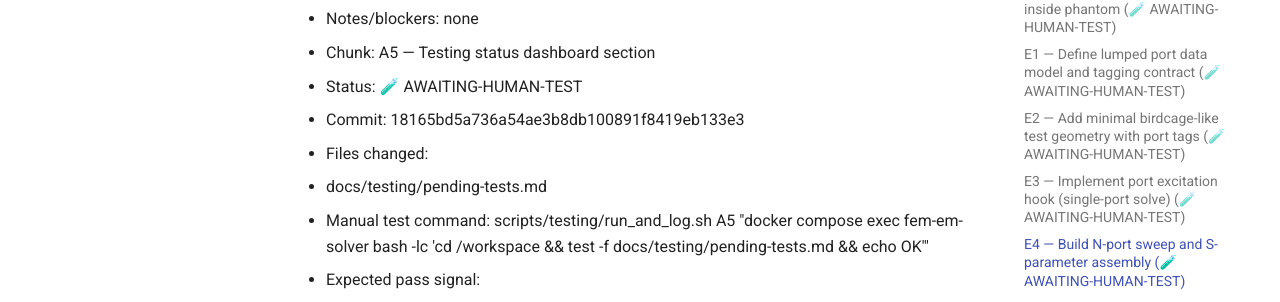
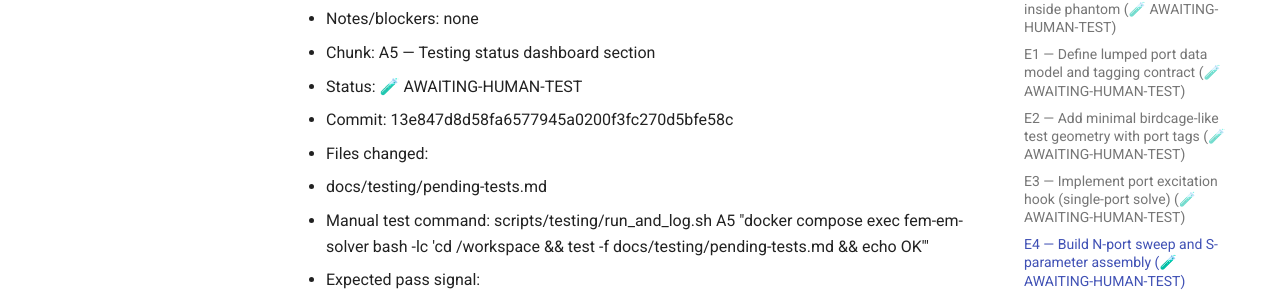
Before and after one commit to awarru/fem-em-solver, an MkDocs documentation site: the page built from docs/testing/pending-tests.md, in a window 1280 px wide and 900 px high, scrolled down 31347 px. Shown: the part 379-681 px from the top of the window. Built offline with MkDocs 1.6.1 and Material for MkDocs 9.7.7, drawn with Linux system fonts in a browser that asks for light colours; comment, search, counter and statistics services are not loaded.

Commit message:
docs(testing): fill A5 commit reference

```diff
--- a/docs/testing/pending-tests.md
+++ b/docs/testing/pending-tests.md
@@ -828,7 +828,7 @@ Dashboard audit note (2026-03-17 11:00 UTC): reviewed `docs/testing/test-results
 
 - Chunk: A5 — Testing status dashboard section
 - Status: 🧪 AWAITING-HUMAN-TEST
-- Commit: 18165bd5a736a54ae3b8db100891f8419eb133e3
+- Commit: 13e847d8d58fa6577945a0200f3fc270d5bfe58c
 - Files changed:
   - docs/testing/pending-tests.md
 - Manual test command: scripts/testing/run_and_log.sh A5 "docker compose exec fem-em-solver bash -lc 'cd /workspace && test -f docs/testing/pending-tests.md && echo OK'"
```
